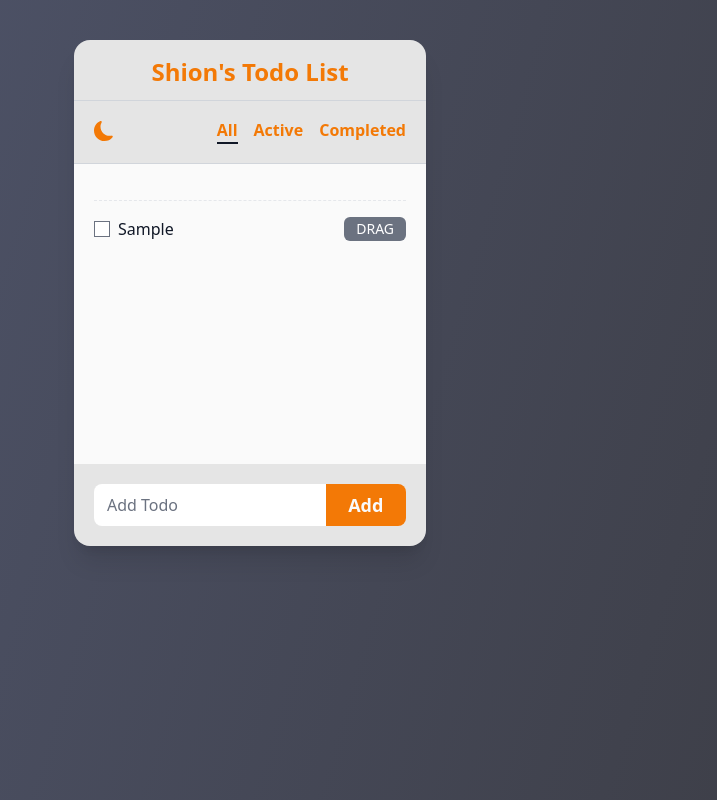
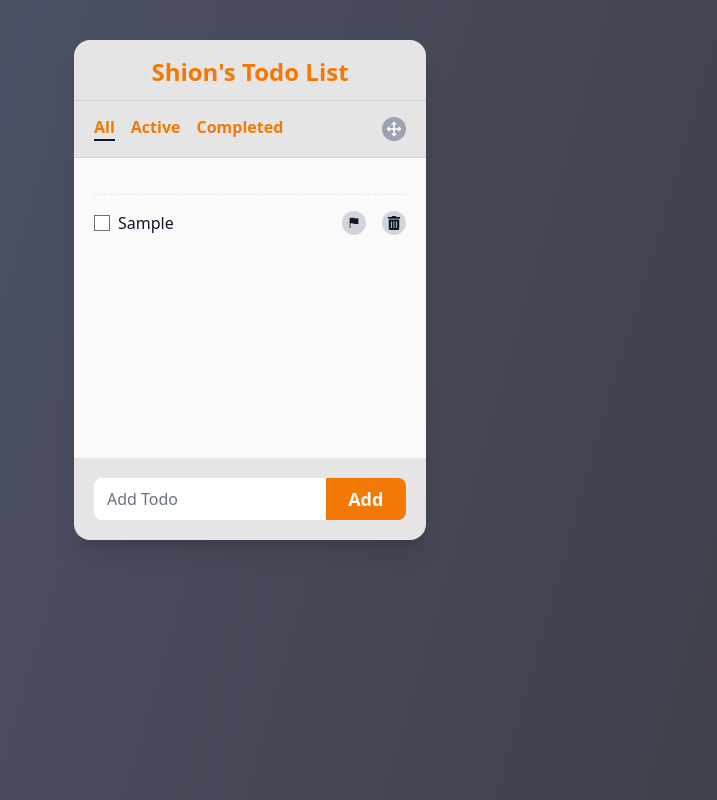
Before and after one commit to morumbi-sp/todo-list-dream, a React (Create React App) app: page / in a window 1280 px wide. Both pictures are taken after typing "Sample" into the empty fields and a click on the button "Add". Shown: the whole page, without its empty margins (390-1107 px from the left). Built offline with nearby package versions, Linux system fonts and the light colour scheme.

Commit message:
finish dnd

```diff
--- a/src/App.tsx
+++ b/src/App.tsx
@@ -5,6 +5,7 @@ import Footer from './components/Footer';
 import TodoItem from './components/TodoItem';
 import { DragDropContext, Draggable, Droppable } from 'react-beautiful-dnd';
 import { DropResult } from 'react-beautiful-dnd';
+import { changeArrayItem } from './libs/dragNdrop';
 
 export interface ITodo {
   id: string;
@@ -34,6 +35,9 @@ function App() {
   const handleDarkMode = () => {
     setDarkMode((prev) => !prev);
   };
+  const handleDragMode = () => {
+    setDrag((prev) => !prev);
+  };
 
   useEffect(() => {
     localStorage.setItem('darkMode', JSON.stringify(darkMode));
@@ -47,7 +51,6 @@ function App() {
       status: 'active',
     };
     setActiveTodoList((prev) => [...prev, newTodo]);
-    console.log(activeTodoList);
   };
 
   const handleDeleteTodo = (id: string) => {
@@ -128,9 +131,13 @@ function App() {
     } = arg;
     const toIdx = arg.destination?.index;
 
-    if (droppableId === 'flag' && toIdx) {
+    if (droppableId === 'flag' && toIdx !== undefined) {
       const newArray = changeArrayItem([...flagTodoList], fromIdx, toIdx);
       setFlagTodoList((prev) => newArray);
+    }
+    if (droppableId === 'active' && toIdx !== undefined) {
+      const newArray = changeArrayItem([...activeTodoList], fromIdx, toIdx);
+      setActiveTodoList((prev) => newArray);
     }
   };
 
@@ -142,6 +149,8 @@ function App() {
           darkMode={darkMode}
           onNavMenu={handleNavMenu}
           navMenu={navMenu}
+          toggleDragMode={handleDragMode}
+          dragMode={drag}
         />
         {drag ? (
           <DragDropContext onDragEnd={onDragEnd}>
@@ -169,6 +178,8 @@ function App() {
                               onDeleteTodo={handleDeleteTodo}
                               onChangeStatus={handleChangeStatus}
                               onChangeFlag={handleChangeFlag}
+                              toggleDragMode={handleDragMode}
+                              dragMode={drag}
                               drag
                             />
                           )}
@@ -181,18 +192,39 @@ function App() {
               )}
 
               {activeTodoList && navMenu !== 'completed' && (
-                <div className='space-y-4'>
-                  {activeTodoList.map((item) => (
+                <Droppable droppableId='active'>
+                  {(magic) => (
+                    <div
+                      ref={magic.innerRef}
+                      {...magic.droppableProps}
+                      className='space-y-4'
+                    >
+                      {activeTodoList.map((item, idx) => (
+                        <Draggable
+                          draggableId={item.id}
+                          index={idx}
+                          key={item.id}
+                        >
+                          {(magic) => (
                             <TodoItem
-                      key={item.id}
+                              refData={magic.innerRef}
+                              draggableProps={magic.draggableProps}
+                              dragHandleProps={magic.dragHandleProps}
                               item={item}
                               onDeleteTodo={handleDeleteTodo}
                               onChangeStatus={handleChangeStatus}
                               onChangeFlag={handleChangeFlag}
+                              toggleDragMode={handleDragMode}
+                              dragMode={drag}
                               drag
                             />
+                          )}
+                        </Draggable>
                       ))}
+                      {magic.placeholder}
                     </div>
+                  )}
+                </Droppable>
               )}
 
               {completeTodoList && navMenu !== 'active' && (
@@ -257,44 +289,14 @@ function App() {
           </div>
         )}
 
-        <Footer onAddTodo={handleAddTodo} />
+        <Footer
+          onAddTodo={handleAddTodo}
+          toggleDragMode={handleDragMode}
+          dragMode={drag}
+        />
       </BackBoard>
     </>
   );
 }
 
 export default App;
-
-function changeArrayItem(
-  arr: ITodo[],
-  draggedItem: number,
-  targetIndex: number
-): ITodo[] {
-  // 배열의 길이가 1 이하인 경우는 정렬할 필요가 없습니다.
-  if (arr.length <= 1) {
-    return arr;
-  }
-
-  // 선택한 값을 제외한 나머지 요소들만을 대상으로 정렬합니다.
-  for (let i = 0; i < arr.length - 1; i++) {
-    for (let j = 0; j < arr.length - i - 1; j++) {
-      // 선택한 값을 비교하지 않도록 건너뜁니다.
-      if (j === draggedItem || j + 1 === draggedItem) {
-        continue;
-      }
-
-      if (arr[j] > arr[j + 1]) {
-        // 두 요소의 위치를 교환합니다.
-        const temp = arr[j];
-        arr[j] = arr[j + 1];
-        arr[j + 1] = temp;
-      }
-    }
-  }
-
-  // 선택한 값을 지정된 위치로 이동시킵니다.
-  const excludedValue = arr.splice(draggedItem, 1)[0];
-  arr.splice(targetIndex, 0, excludedValue);
-
-  return arr;
-}
--- a/src/components/Footer.tsx
+++ b/src/components/Footer.tsx
@@ -2,9 +2,11 @@ import React, { useState } from 'react';
 
 interface Props {
   onAddTodo: (data: string) => void;
+  toggleDragMode: () => void;
+  dragMode: boolean;
 }
 
-export default function Footer({ onAddTodo }: Props) {
+export default function Footer({ onAddTodo, toggleDragMode, dragMode }: Props) {
   const [todoText, setTodoText] = useState('');
   const handleChange = (event: React.BaseSyntheticEvent) => {
     setTodoText(event.target.value);
@@ -25,6 +27,7 @@ export default function Footer({ onAddTodo }: Props) {
           value={todoText}
           onChange={handleChange}
           required
+          onFocus={dragMode ? toggleDragMode : undefined}
         />
         <button
           className='w-28 rounded-r-lg bg-light-accent text-lg font-semibold text-dark-text dark:bg-dark-accent'
--- a/src/components/NavBar.tsx
+++ b/src/components/NavBar.tsx
@@ -1,18 +1,23 @@
 import React from 'react';
 import { BsFillMoonFill } from 'react-icons/bs';
 import { MdSunny } from 'react-icons/md';
+import { RiDragMove2Fill } from 'react-icons/ri';
 import NavButton from './NavButton';
 
 interface Props {
   toggleDarkMode: () => void;
+  toggleDragMode: () => void;
   darkMode: boolean;
+  dragMode: boolean;
   onNavMenu: (event: React.BaseSyntheticEvent) => void;
   navMenu: string;
 }
 
 export default function NavBar({
   toggleDarkMode,
+  toggleDragMode,
   darkMode,
+  dragMode,
   onNavMenu,
   navMenu,
 }: Props) {
@@ -24,13 +29,22 @@ export default function NavBar({
         </div>
       </div>
       <div className=' flex items-center justify-between px-5 pt-3'>
-        <div>
+        {/* <div>
           <button className='pt-2 text-xl' onClick={toggleDarkMode}>
             {darkMode ? <MdSunny /> : <BsFillMoonFill />}
           </button>
-        </div>
+        </div> */}
+
         <div className='flex items-center justify-between space-x-4 font-semibold'>
-          <NavButton handleNavMenu={onNavMenu} title='all' active={navMenu} />
+          {dragMode ? (
+            <span className=' text-lg font-normal'> Move your todo</span>
+          ) : (
+            <>
+              <NavButton
+                handleNavMenu={onNavMenu}
+                title='all'
+                active={navMenu}
+              />
               <NavButton
                 handleNavMenu={onNavMenu}
                 title='active'
@@ -41,7 +55,18 @@ export default function NavBar({
                 title='completed'
                 active={navMenu}
               />
+            </>
+          )}
         </div>
+
+        <button
+          className={`mt-1 flex aspect-square h-[24px] items-center justify-center rounded-full text-lg text-white ${
+            dragMode ? 'bg-light-accent' : 'e bg-gray-400'
+          }`}
+          onClick={toggleDragMode}
+        >
+          <RiDragMove2Fill />
+        </button>
       </div>
     </div>
   );
--- a/src/components/TodoItem.tsx
+++ b/src/components/TodoItem.tsx
@@ -1,7 +1,7 @@
 import { FaTrashAlt } from 'react-icons/fa';
 import { IoIosFlag } from 'react-icons/io';
+import { RxDragHandleHorizontal } from 'react-icons/rx';
 import { ITodo } from '../App';
-import { DraggableProvidedDraggableProps } from 'react-beautiful-dnd';
 
 interface Props {
   item: ITodo;
@@ -12,6 +12,8 @@ interface Props {
   refData?: any;
   draggableProps?: any;
   dragHandleProps?: any;
+  toggleDragMode?: () => void;
+  dragMode?: boolean;
 }
 
 export default function TodoItem({
@@ -23,12 +25,14 @@ export default function TodoItem({
   refData,
   draggableProps,
   dragHandleProps,
+  dragMode,
+  toggleDragMode,
 }: Props) {
   return (
     <div
       {...draggableProps}
       ref={refData}
-      className='flex items-center justify-between'
+      className={`flex items-center justify-between `}
     >
       <div className='flex items-center space-x-2 truncate'>
         <input
@@ -36,19 +40,13 @@ export default function TodoItem({
           className='h-4 w-4'
           onChange={(e: React.BaseSyntheticEvent) => onChangeStatus(item.id, e)}
           checked={item.status === 'complete'}
+          onFocus={dragMode ? toggleDragMode : undefined}
         />
         <span className='truncate text-light-text dark:text-dark-text'>
           {item.text}
         </span>
       </div>
-      {drag ? (
-        <div
-          {...dragHandleProps}
-          className='rounded-md bg-gray-500 px-3 py-[2px] text-sm text-white'
-        >
-          DRAG
-        </div>
-      ) : (
+
       <div className='flex space-x-4'>
         <button
           className={`flex aspect-square h-6 items-center justify-center rounded-full ${
@@ -57,6 +55,7 @@ export default function TodoItem({
               : 'bg-gray-300 dark:bg-gray-600'
           }`}
           onClick={(e: React.BaseSyntheticEvent) => onChangeFlag(item.id, e)}
+          onFocus={dragMode ? toggleDragMode : undefined}
         >
           <IoIosFlag
             className={`text-sm  ${
@@ -66,14 +65,29 @@ export default function TodoItem({
             }`}
           />
         </button>
+        {drag ? (
+          item.status !== 'complete' ? (
+            <div
+              {...dragHandleProps}
+              className='flex aspect-square h-6 items-center justify-center '
+            >
+              <RxDragHandleHorizontal className='text-2xl text-gray-400' />
+            </div>
+          ) : (
+            <div
+              {...dragHandleProps}
+              className='flex aspect-square h-6 items-center justify-center '
+            ></div>
+          )
+        ) : (
           <button
             className='flex aspect-square h-6 items-center justify-center rounded-full bg-gray-300 dark:bg-gray-600'
             onClick={() => onDeleteTodo(item.id)}
           >
             <FaTrashAlt className='text-sm text-light-text dark:text-dark-text' />
           </button>
+        )}
       </div>
-      )}
     </div>
   );
 }
--- /dev/null
+++ b/src/libs/dragNdrop.ts
@@ -0,0 +1,13 @@
+import { ITodo } from '../App';
+
+export function changeArrayItem(
+  arr: ITodo[],
+  draggedItem: number,
+  targetIndex: number
+): ITodo[] {
+  const excludedValue = arr.splice(draggedItem, 1)[0];
+
+  arr.splice(targetIndex, 0, excludedValue);
+
+  return arr;
+}
```
Lines whose indentation alone changed are shown as unchanged.
